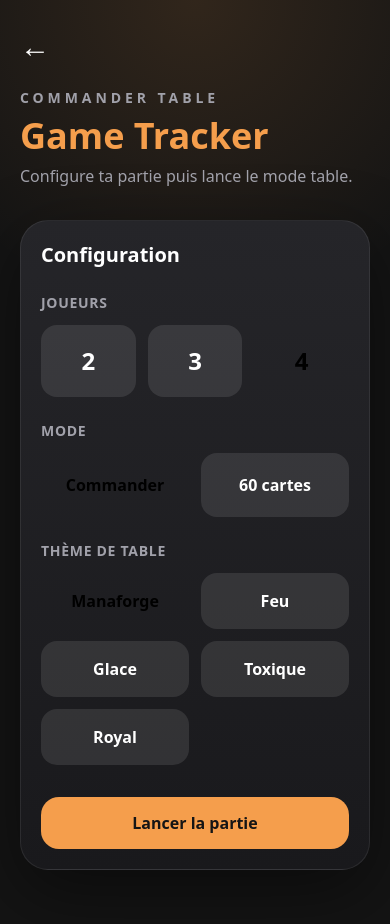
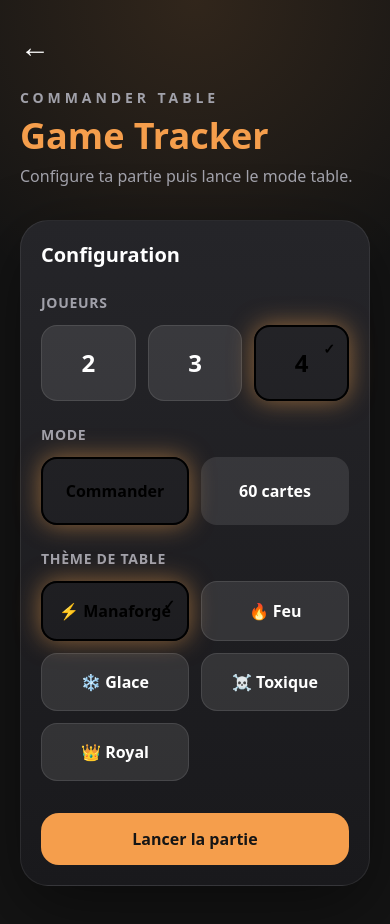
Before and after one commit to vekuAa/manaforge, a Next.js app: page /game in a window 390 px wide. Shown: the top 924 px of the page. Built offline with nearby package versions, Linux system fonts and the light colour scheme.

Commit message:
Amélioration game tracker mobile

```diff
--- a/app/game/page.tsx
+++ b/app/game/page.tsx
@@ -188,19 +188,29 @@ export default function GamePage() {
               </p>
 
               <div className="grid grid-cols-3 gap-3">
-                {[2, 3, 4].map((count) => (
+{[2, 3, 4].map((count) => {
+  const selected = playerCount === count;
+
+  return (
     <button
       key={count}
       onClick={() => setPlayerCount(count)}
-                    className={`rounded-2xl py-5 text-2xl font-black transition ${
-                      playerCount === count
-                        ? "bg-accent text-black"
-                        : "bg-white/10 text-white"
+      className={`relative rounded-2xl py-5 text-2xl font-black transition ${
+        selected
+          ? "bg-accent text-black border-2 border-accent shadow-[0_0_25px_rgba(255,170,80,0.5)]"
+          : "bg-white/10 text-white border border-white/10"
       }`}
     >
+      {selected && (
+        <span className="absolute right-3 top-3 text-sm font-black">
+          ✓
+        </span>
+      )}
+
       {count}
     </button>
-                ))}
+  );
+})}
               </div>
             </div>
 
@@ -214,8 +224,8 @@ export default function GamePage() {
                   onClick={() => setGameMode("commander")}
                   className={`rounded-2xl py-5 font-black transition ${
                     gameMode === "commander"
-                      ? "bg-accent text-black"
-                      : "bg-white/10 text-white"
+  ? "bg-accent text-black border-2 border-accent shadow-[0_0_25px_rgba(255,170,80,0.5)]"
+  : "bg-white/10 text-white border border-white/10"
                   }`}
                 >
                   Commander
@@ -241,24 +251,34 @@ export default function GamePage() {
 
               <div className="grid grid-cols-2 gap-3">
 {[
-                  { id: "manaforge", label: "Manaforge" },
-                  { id: "fire", label: "Feu" },
-                  { id: "ice", label: "Glace" },
-                  { id: "toxic", label: "Toxique" },
-                  { id: "royal", label: "Royal" },
-                ].map((theme) => (
+  { id: "manaforge", label: "⚡ Manaforge" },
+  { id: "fire", label: "🔥 Feu" },
+  { id: "ice", label: "❄️ Glace" },
+  { id: "toxic", label: "☠️ Toxique" },
+  { id: "royal", label: "👑 Royal" },
+].map((theme) => {
+  const selected = tableTheme === theme.id;
+
+  return (
     <button
       key={theme.id}
       onClick={() => setTableTheme(theme.id as TableTheme)}
-                    className={`rounded-2xl py-4 font-black transition ${
-                      tableTheme === theme.id
-                        ? "bg-accent text-black"
-                        : "bg-white/10 text-white"
+      className={`relative rounded-2xl py-4 font-black transition ${
+        selected
+          ? "bg-accent text-black border-2 border-accent shadow-[0_0_25px_rgba(255,170,80,0.5)]"
+          : "bg-white/10 text-white border border-white/10"
       }`}
     >
+      {selected && (
+        <span className="absolute right-3 top-3 text-sm">
+          ✓
+        </span>
+      )}
+
       {theme.label}
     </button>
-                ))}
+  );
+})}
               </div>
             </div>
 
```
Lines whose indentation alone changed are shown as unchanged.
